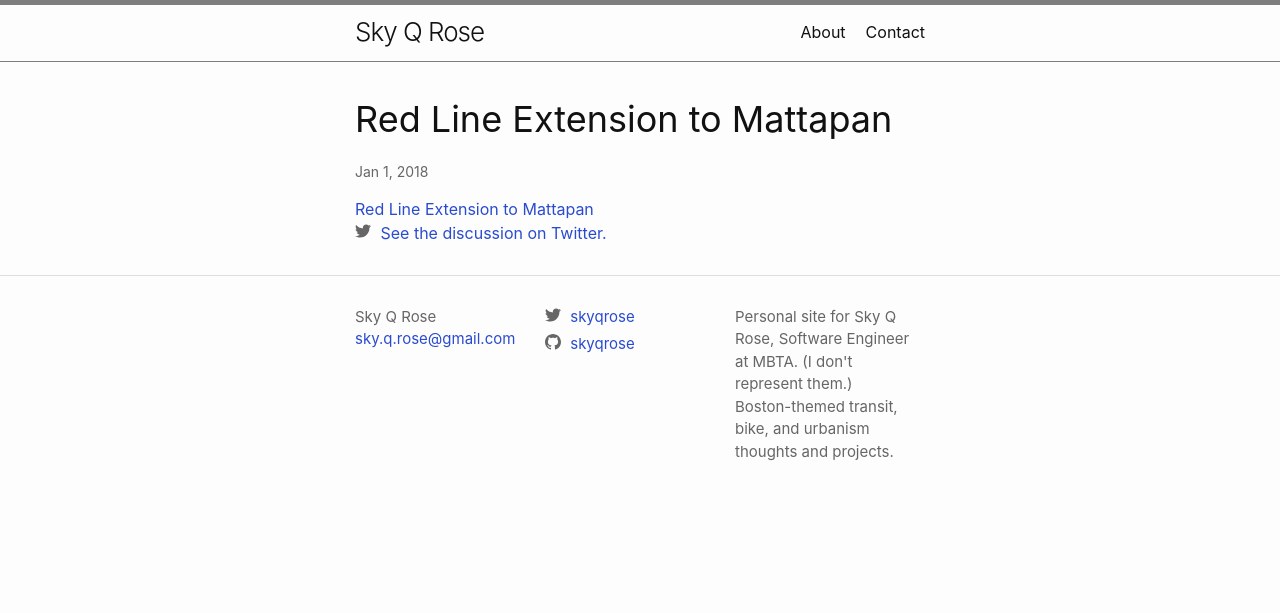
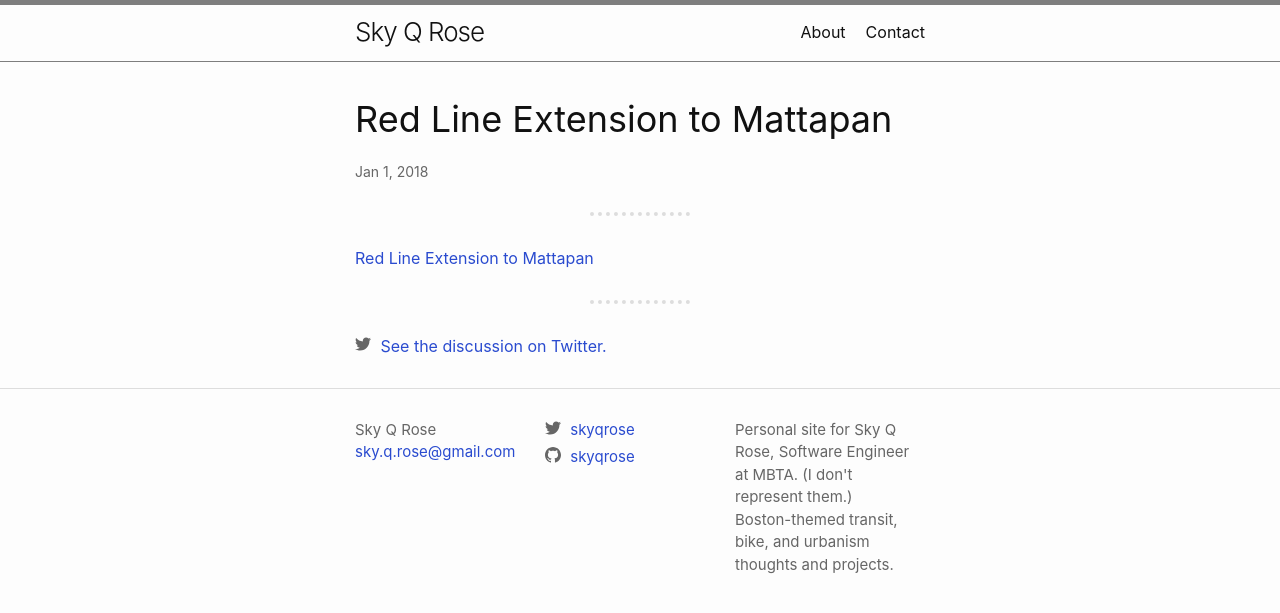
Before and after one commit to skyqrose/skyqrose, a Jekyll site: the page built from _posts/2018-01-01-red-line-extension-to-mattapan.html, in a window 1280 px wide. Shown: the top 613 px of the page. Built offline with Jekyll 4.4.1, drawn with Linux system fonts in a browser that asks for light colours; a script that is not in the unit is left out.

Commit message:
post header and footer separators

```diff
--- a/_layouts/post.html
+++ b/_layouts/post.html
@@ -15,7 +15,12 @@
       {%- endif -%}</p>
   </header>
 
+  <hr class="c-post__separator">
+
   {{ content }}
+
+  {%- if page.tweet or page.github -%}
+    <hr class="c-post__separator">
 
     <footer>
       {%- if page.tweet -%}
@@ -35,9 +40,6 @@
           </a>
         </p>
       {%- endif -%}
-
-    {%- if site.disqus.shortname -%}
-      {%- include disqus_comments.html -%}
+    <footer>
   {%- endif -%}
-  <footer>
 </article>
--- a/_sass/components/_post.scss
+++ b/_sass/components/_post.scss
@@ -6,3 +6,13 @@
 .c-post img {
   border: 1px solid $color-border-light;
 }
+
+.c-post__separator {
+  border: 0;
+  border-top: 4px dotted $color-border-light;
+  margin-bottom: $spacing-unit;
+  margin-left: auto;
+  margin-right: auto;
+  margin-top: $spacing-unit;
+  max-width: 100px;
+}
```
Lines whose indentation alone changed are shown as unchanged.
